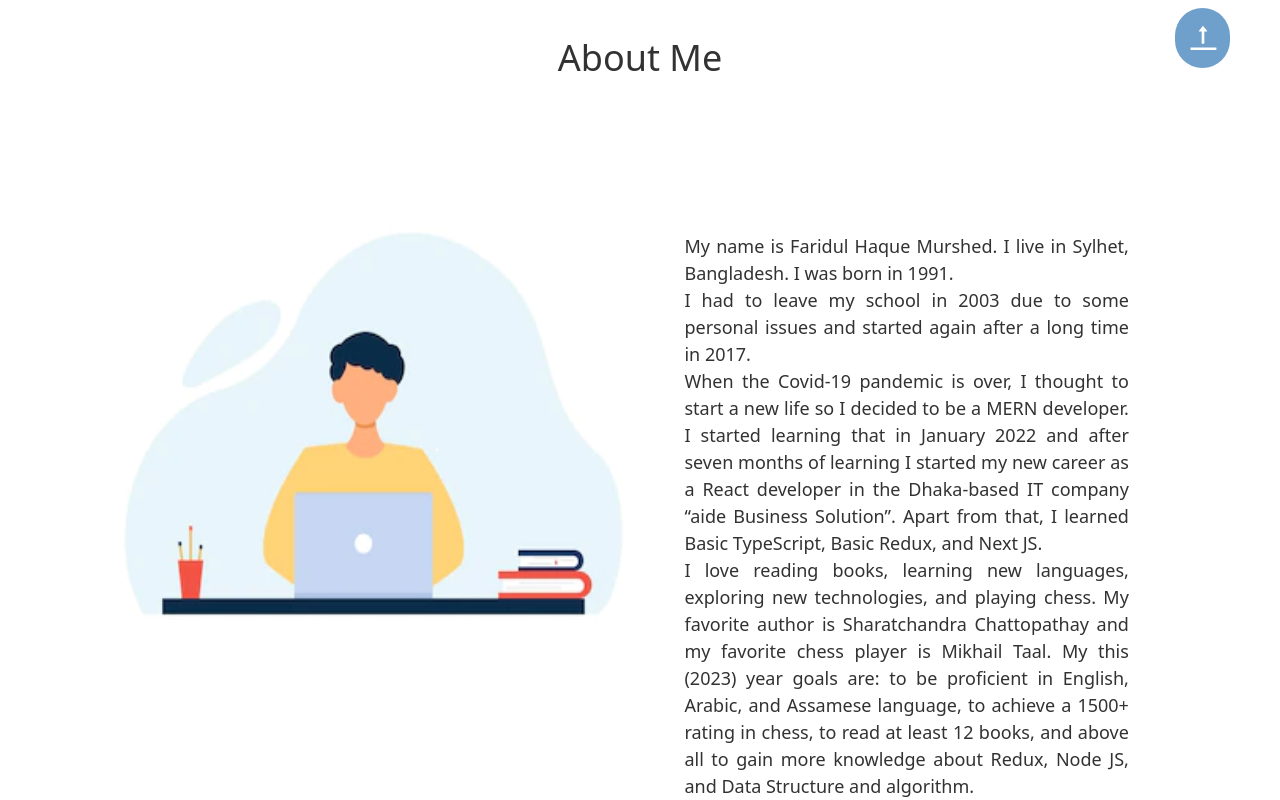
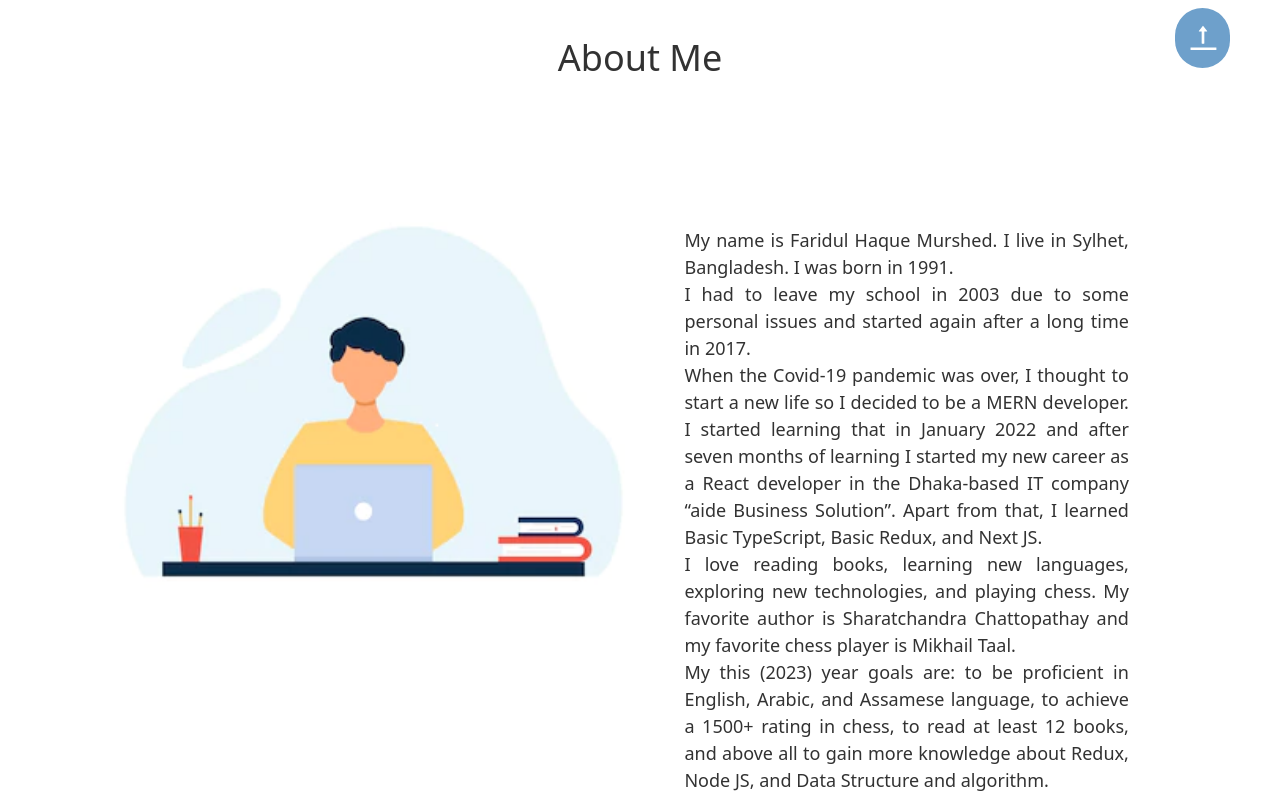
Before and after one commit to faridulhaque/My-Portfolio-v3, a Next.js app: page / in a window 1280 px wide. Shown: the part 682-1482 px from the top of the page. Built offline with nearby package versions, Linux system fonts and the light colour scheme.

Commit message:
some info done

```diff
--- a/components/Body/Home/About.jsx
+++ b/components/home/About.jsx
@@ -1,12 +1,12 @@
 import Image from "next/image";
 import React from "react";
-import aboutMe from "../../../assets/images/aboutMe.png";
+import aboutMe from "../../assets/images/aboutMe.png";
 
 const About = () => {
   return (
     <div id="about">
       <h2 className="text-center text-4xl text-basic my-20">About Me</h2>
-      <div className="w-full h-[600px] flex justify-center">
+      <div className="w-full h-[550px] flex justify-center ">
         <div className="w-10/12 h-full flex items-center">
           <div className="w-2/4 h-full">
             <Image
@@ -18,14 +18,14 @@ const About = () => {
 
           <div className="w-2/4 h-full flex items-center justify-center">
             <div className="h-3/4 w-10/12">
-              <p className="">{``}</p>
+
               <p className="text-[18px] text-justify text-basic">
                 My name is Faridul Haque Murshed. I live in Sylhet, Bangladesh.
                 I was born in 1991.
                 <br></br>I had to leave my school in 2003 due to some personal
                 issues and started again after a long time in 2017.
                 <br></br>
-                When the Covid-19 pandemic is over, I thought to start a new
+                When the Covid-19 pandemic was over, I thought to start a new
                 life so I decided to be a MERN developer. I started learning
                 that in January 2022 and after seven months of learning I
                 started my new career as a React developer in the Dhaka-based IT
@@ -34,7 +34,9 @@ const About = () => {
                 <br></br>I love reading books, learning new languages, exploring
                 new technologies, and playing chess. My favorite author is
                 Sharatchandra Chattopathay and my favorite chess player is
-                Mikhail Taal. My this (2023) year goals are: to be proficient in
+                Mikhail Taal.
+                <br></br>
+                My this (2023) year goals are: to be proficient in
                 English, Arabic, and Assamese language, to achieve a 1500+
                 rating in chess, to read at least 12 books, and above all to
                 gain more knowledge about Redux, Node JS, and Data Structure and
--- /dev/null
+++ b/components/home/Blogs.jsx
@@ -0,0 +1,11 @@
+import React from 'react';
+
+const Blogs = () => {
+    return (
+        <div id="blog">
+
+        </div>
+    );
+};
+
+export default Blogs;
--- /dev/null
+++ b/components/home/HomeIndex.jsx
@@ -0,0 +1,18 @@
+import React from "react";
+import Navbar from "../shared/Navbar";
+import ScrollToTop from "../shared/ScrollToTop";
+import About from "./About";
+import Intro from "./Intro";
+
+const HomeIndex = () => {
+  return (
+    <>
+      <Navbar></Navbar>
+      <Intro></Intro>
+      <About></About>
+      <ScrollToTop></ScrollToTop>
+    </>
+  );
+};
+
+export default HomeIndex;
--- a/components/Body/Home/Intro.jsx
+++ b/components/home/Intro.jsx
@@ -1,6 +1,6 @@
 import Image from "next/image";
 import React from "react";
-import intro from "../../../assets/images/intro.png";
+import intro from "../../assets/images/intro.png";
 import Typewriter from "typewriter-effect";
 import { BsGithub, BsLinkedin } from "react-icons/bs";
 import { SiQuora } from "react-icons/si";
--- /dev/null
+++ b/components/home/Projects.jsx
@@ -0,0 +1,11 @@
+import React from 'react';
+
+const Projects = () => {
+    return (
+        <div>
+
+        </div>
+    );
+};
+
+export default Projects;
--- a/pages/index.js
+++ b/pages/index.js
@@ -1,16 +1,12 @@
 import React from 'react';
-import About from '../components/Body/Home/About';
-import Intro from '../components/Body/Home/Intro';
-import ScrollToTop from '../components/Body/Home/ScrollToTop';
-import Navbar from '../components/shared/Navbar';
+import HomeIndex from '../components/home/HomeIndex';
+
+
 
 const index = () => {
     return (
         <div id="app">
-            <Navbar></Navbar>
-            <Intro></Intro>
-            <About></About>
-            <ScrollToTop></ScrollToTop>
+            <HomeIndex></HomeIndex>
         </div>
     );
 };
```
Also changed, not shown: components/shared/ScrollToTop.jsx (renamed from components/Body/Home/ScrollToTop.jsx).
